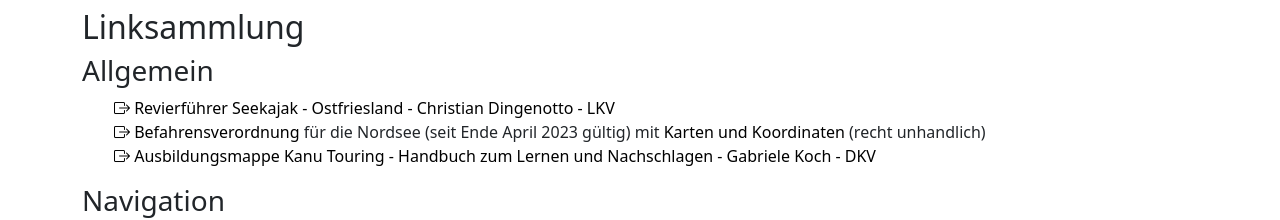
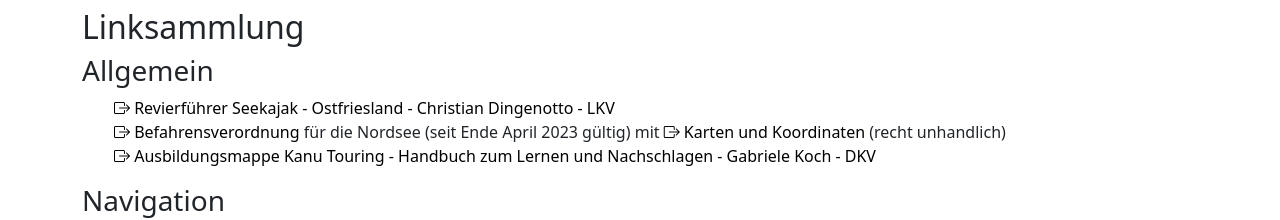
Before and after one commit to lofwyr14/kanu-tagebuch, a plain HTML site: page www/index.html in a window 1280 px wide. Shown: the part 1960-2180 px from the top of the page. Drawn offline with Linux system fonts and the light colour scheme.

Commit message:
Befahrungsordnung Nordsee - icon

```diff
--- a/www/index.html
+++ b/www/index.html
@@ -95,7 +95,8 @@
     Revierführer Seekajak - Ostfriesland - Christian Dingenotto - LKV</a>
   </li>
   <li><a href="https://www.recht.bund.de/bgbl/1/2023/113/VO"><i class="bi-box-arrow-right"></i>
-    Befahrensverordnung</a> für die Nordsee (seit Ende April 2023 gültig) mit <a href="https://www.recht.bund.de/bgbl/1/2023/113/anlage1.pdf?__blob=publicationFile&v=3">Karten und Koordinaten</a>
+    Befahrensverordnung</a> für die Nordsee (seit Ende April 2023 gültig) mit
+    <a href="https://www.recht.bund.de/bgbl/1/2023/113/anlage1.pdf?__blob=publicationFile&v=3"><i class="bi-box-arrow-right"></i> Karten und Koordinaten</a>
     (recht unhandlich)
   </li>
   <li><a href="https://www.kanu.de/_ws/mediabase/_ts_1622542285000//downloads/freizeit/Touring/HandbuchTouring.pdf"><i class="bi-box-arrow-right"></i>
```
